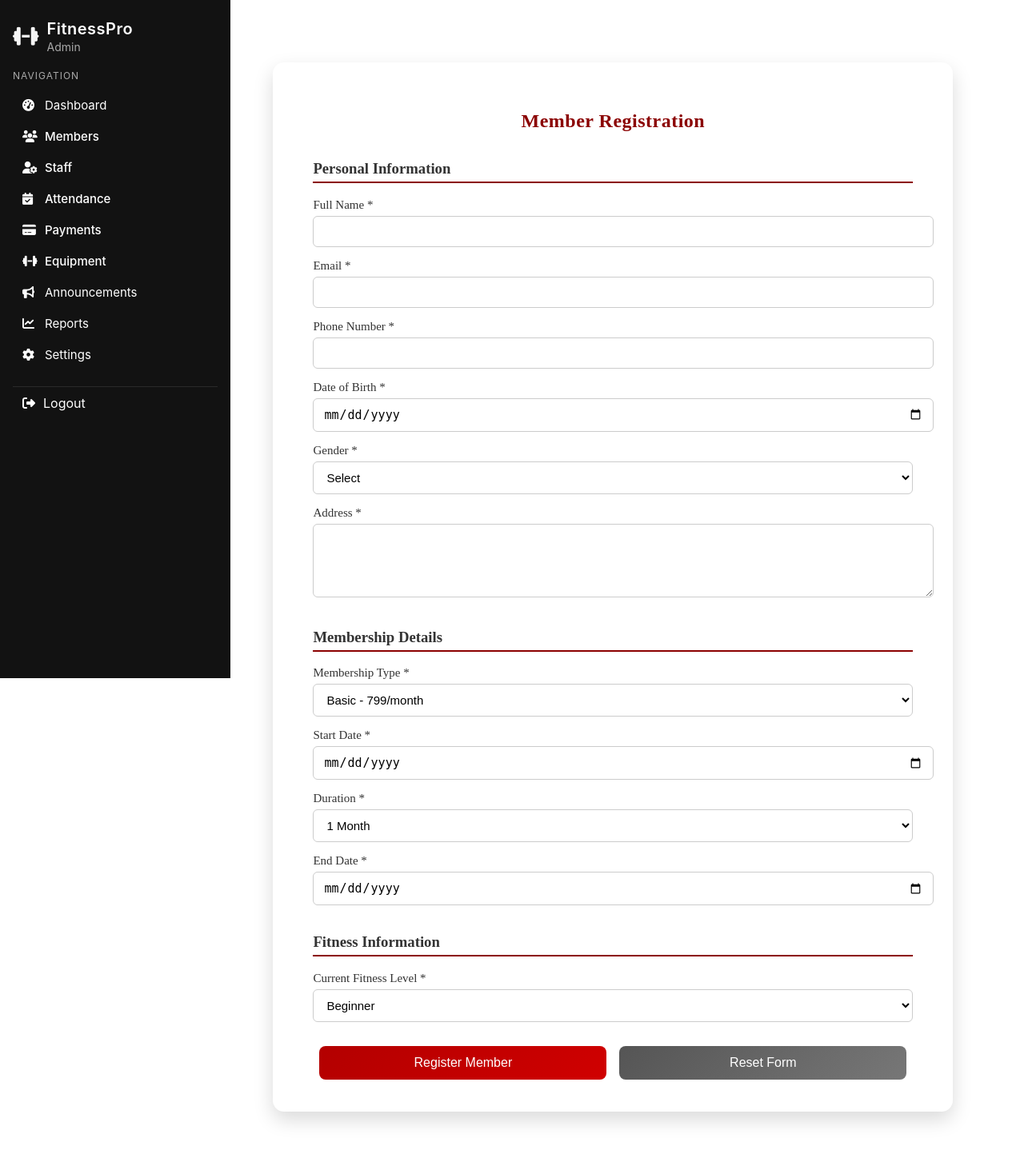
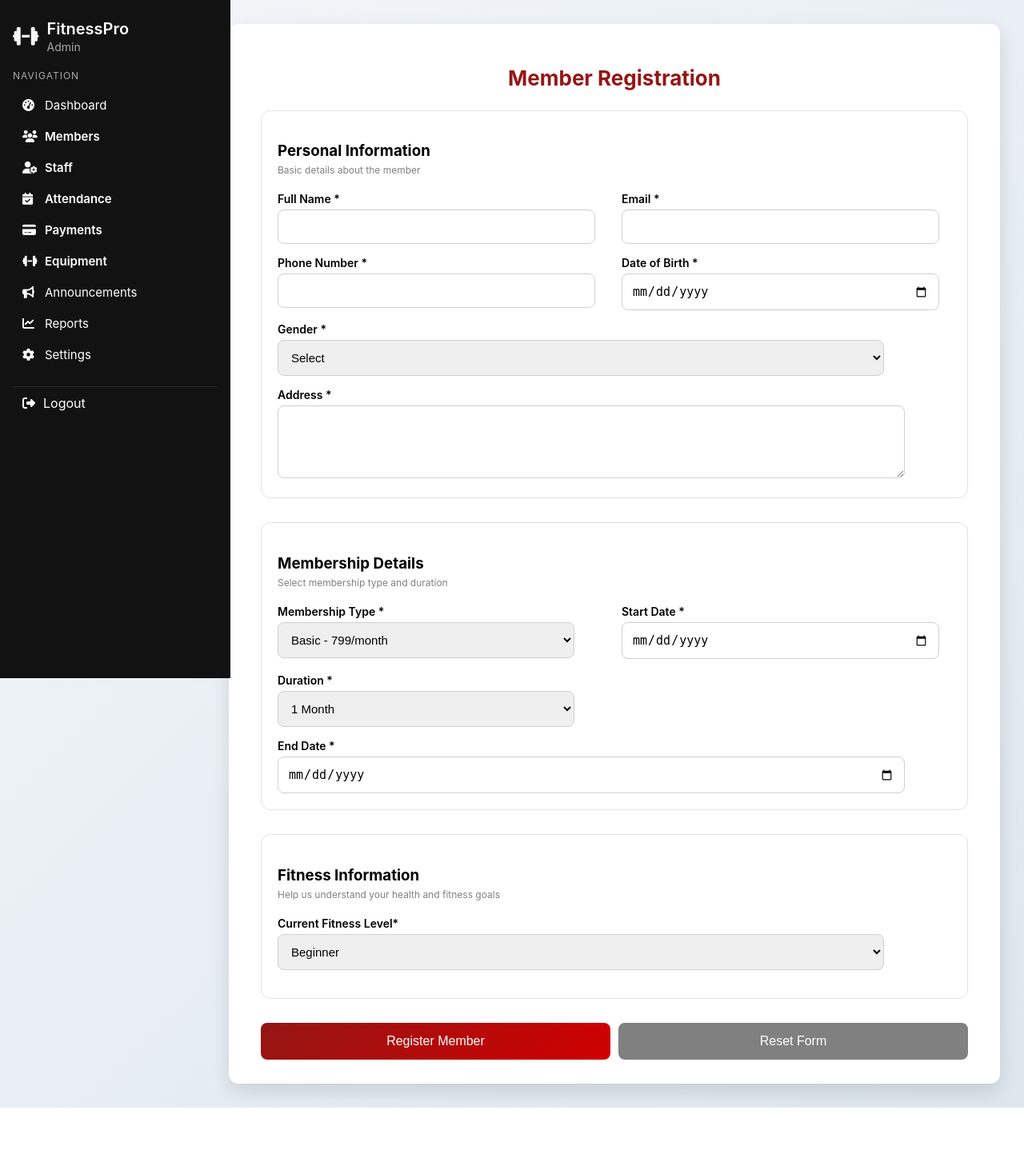
Before and after one commit to Amatullah10/gym-management-system, a PHP site: page /admin/member-entry.php in a window 1280 px wide. Shown: the whole page at 80% size. After the commit the page ends 1385 px from the top, so only its background shows below. Run offline with PHP 8.4, Linux system fonts and the light colour scheme.

Commit message:
member entry form updated stage 3

```diff
--- a/admin/member-entry.css
+++ b/admin/member-entry.css
@@ -1,168 +1,142 @@
-/* ====== Base Styles ====== */
-/* * {
-    box-sizing: border-box;
-    font-family: 'Poppins', sans-serif;
-} */
-
-/* body {
-    margin: 0;
-    padding: 0;
-    background: linear-gradient(135deg, #f3f6f9, #dee7ee);
-    display: flex;
-    justify-content: center;
-    align-items: center;
-    min-height: 100vh;
+:root {
+  --sidebar-bg: #121212;
+  --hover-bg: #1e1e1e;
+  --active-color: #941614;
+  --text-light: #ffffff;
 }
 
-
-/* ====== Form Container ====== */
-/* .container {
-    width: 100%;
-    max-width: 750px;
-    background: #fff;
-    padding: 40px 50px;
-    border-radius: 14px;
-    box-shadow: 0 10px 25px rgba(0, 0, 0, 0.15);
-    transition: all 0.3s ease;
-} */ */
 body {
   margin: 0;
   background: linear-gradient(135deg, #f3f6f9, #dee7ee);
-  display: block; /* remove flex centering */
   min-height: 100vh;
+  font-family: 'Inter', sans-serif;
 }
 
-/* main content area beside sidebar */
+/* main container next to sidebar */
 .main-content {
-  margin-left: 20%;  /*matches sidebar width */
-  padding: 40px;
+  margin-left: 20%;
+  padding: 30px;
   display: flex;
   justify-content: center;
-  align-items: flex-start; }
+}
 
-/* rename or adjust your container */
+/* white card container */
 .form-container {
   width: 100%;
-  max-width: 750px;
+  max-width: 900px;
   background: #fff;
-  padding: 40px 50px;
-  border-radius: 14px;
-  box-shadow: 0 10px 25px rgba(0, 0, 0, 0.15);
-  transition: all 0.3s ease;
-  margin-top: 30px; /* gives breathing room from top */
-}
-.form-container:hover {
-    transform: translateY(-3px);
-    box-shadow: 0 12px 28px rgba(0, 0, 0, 0.2);
+  padding: 30px 40px;
+  border-radius: 12px;
+  box-shadow: 0 10px 25px rgba(0, 0, 0, 0.12);
 }
 
-/* ====== Headings ====== */
+/* top main heading */
 h2 {
   text-align: center;
-    color: #8b0000;
-    font-weight: 600;
-    letter-spacing: 0.5px;
+  color: var(--active-color);
   margin-bottom: 25px;
+  font-size: 26px;
 }
 
-h3 {
-    color: #333;
-    font-weight: 600;
-    margin-top: 35px;
-    border-bottom: 2px solid #8b0000;
-    padding-bottom: 5px;
+/* section title + border */
+.section {
+  border: 1.5px solid #e2e2e2;
+  padding: 20px;
+  border-radius: 12px;
+  margin-bottom: 30px;
+  margin-top:0;
 }
 
-/* ====== Form Inputs ====== */
+.section h3 {
+  margin-bottom: 5px;
+}
+
+.section-subtitle {
+  font-size: 12px;
+  color: gray;
+  margin-bottom: 20px;
+  margin-top: 0;
+}
+
+/* grid 2–3 columns depending on width */
+.row {
+  display: grid;
+  gap: 18px;
+  grid-template-columns: repeat(auto-fit, minmax(280px, 1fr));
+  margin-bottom: 15px;
+}
+
+/* labels and inputs */
 label {
   display: block;
-    margin-top: 15px;
-    font-size: 15px;
-    color: #333;
-    font-weight: 500;
+  font-size: 14px;
+  font-weight: 600;
+  margin-bottom: 5px;
 }
 
-input[type="text"],
-input[type="email"],
-input[type="date"],
+input,
 select,
 textarea {
-    width: 100%;
-    padding: 10px 12px;
-    margin-top: 5px;
-    border: 1.5px solid #ccc;
-    border-radius: 6px;
+  width: 90%;
+  padding: 12px;
+  border-radius: 8px;
+  border: 1px solid #cfcfcf;
   font-size: 15px;
-    background-color: #fff;
-    transition: border-color 0.3s ease, box-shadow 0.3s ease;
 }
 
 input:focus,
 select:focus,
 textarea:focus {
-    border-color: #8b0000;
-    box-shadow: 0 0 6px rgba(139, 0, 0, 0.25);
+
+  border: 2px solid var(--active-color);
   outline: none;
+  border-radius: 8px;
 }
 
+/* textarea */
 textarea {
   resize: vertical;
-    min-height: 70px;
+  min-height: 65px;
 }
 
-/* ====== Row (For Grouped Fields) ====== */
-.row {
-    display: flex;
-    gap: 15px;
-    margin-top: 15px;
+/* dropdown hover effect */
+select option {
+  padding: 12px;
 }
 
-.row div {
-    flex: 1;
+select option:hover,
+select option:checked {
+  background-color: var(--active-color);
+  color: #fff;
+    border-radius: 8px;
 }
 
-/* ====== Buttons ====== */
+/* buttons */
 .btn-group {
   display: flex;
   justify-content: space-between;
-    margin-top: 30px;
+  gap: 10px;
 }
 
 button {
   flex: 1;
-    margin: 0 8px;
-    padding: 12px 18px;
-    font-size: 16px;
-    font-weight: 500;
+  padding: 14px;
   border: none;
   border-radius: 8px;
+  color: white;
+  font-size: 16px;
   cursor: pointer;
-    transition: all 0.3s ease;
-    color: #fff;
+  transition: 0.3s;
 }
 
 button[type="submit"] {
-    background: linear-gradient(135deg, #b30000, #d00000);
+  background: linear-gradient(135deg, var(--active-color), #d00000);
 }
 
 button.reset {
-    background: linear-gradient(135deg, #555, #777);
+  background: #808080;
 }
 
 button:hover {
   transform: scale(1.03);
-    opacity: 0.9;
 }
-
-/* ====== Responsive Design ====== */
-@media (max-width: 768px) {
-    .container {
-        padding: 30px 25px;
-    }
-    h2 {
-        font-size: 22px;
-    }
-    button {
-        font-size: 14px;
-    }
-}
--- a/admin/member-entry.php
+++ b/admin/member-entry.php
@@ -1,12 +1,6 @@
 <?php
-
 session_start();
-// if (!isset($_SESSION['email']) || $_SESSION['role'] != 'admin') {
-//     header("Location: ../index.php");
-//     exit();      //this prevents directly opening of the dashboard
-// }
-$page = 'member-entry'; // current page indicator
-
+$page = 'member-entry';
 ?>
 
 <!DOCTYPE html>
@@ -19,31 +13,49 @@ $page = 'member-entry'; // current page indicator
 <link rel="stylesheet" href="member-entry.css">
 <link rel="stylesheet" href="https://cdnjs.cloudflare.com/ajax/libs/font-awesome/6.5.0/css/all.min.css">
 
-
-      <!-- sidebar design -->
-
 </head>
 <body>
+
 <?php include 'sidebar.php'; ?>
+
 <div class="main-content">
 <div class="form-container">
+
     <h2>Member Registration</h2>
+
     <form method="POST">
 
+        <!-- ========== PERSONAL INFORMATION ========== -->
+        <div class="section">
             <h3>Personal Information</h3>
+            <p class="section-subtitle">Basic details about the member</p>
 
+            <div class="row">
+                <div>
                     <label>Full Name *</label>
                     <input type="text" name="full_name" required>
+                </div>
 
+                <div>
                     <label>Email *</label>
                     <input type="email" name="email" required>
+                </div>
+            </div>
 
+            <div class="row">
+                <div>
                     <label>Phone Number *</label>
                     <input type="text" name="phone" required>
+                </div>
 
+                <div>
                     <label>Date of Birth *</label>
                     <input type="date" name="dob" required>
+                </div>
+            </div>
 
+            <div class="row">
+                <div>
                     <label>Gender *</label>
                     <select name="gender" required>
                         <option value="">Select</option>
@@ -51,22 +63,35 @@ $page = 'member-entry'; // current page indicator
                         <option>Female</option>
                         <option>Other</option>
                     </select>
+                </div>
+            </div>
 
             <label>Address *</label>
             <textarea name="address" required></textarea>
+        </div>
 
+
+        <!-- ========== MEMBERSHIP DETAILS ========== -->
+        <div class="section">
             <h3>Membership Details</h3>
+            <p class="section-subtitle">Select membership type and duration</p>
 
+            <div class="row">
+                <div>
                     <label>Membership Type *</label>
                     <select name="membership_type" required>
                         <option>Basic - 799/month</option>
                         <option>Standard - 999/month</option>
                         <option>Premium - 1299/month</option>
                     </select>
+                </div>
 
+                <div>
                     <label>Start Date *</label>
                     <input type="date" name="start_date" required>
+                </div>
 
+                <div>
                     <label>Duration *</label>
                     <select name="duration" required>
                         <option>1 Month</option>
@@ -74,23 +99,37 @@ $page = 'member-entry'; // current page indicator
                         <option>6 Months</option>
                         <option>12 Months</option>
                     </select>
+                </div>
+            </div>
 
             <label>End Date *</label>
             <input type="date" name="end_date" required>
+        </div>
 
+
+        <!-- ========== FITNESS INFO ========== -->
+        <div class="section">
             <h3>Fitness Information</h3>
 
-        <label>Current Fitness Level *</label>
+            <div class="row">
+                <div>
+                    <p class="section-subtitle"> Help us understand your health and fitness goals</p>
+
+                    <label >Current Fitness Level*</label>
                     <select name="fitness_level" required>
                         <option>Beginner</option>
                         <option>Medium</option>
                         <option>Advanced</option>
                     </select>
+                </div>
+            </div>
+        </div>
 
         <div class="btn-group">
             <button type="submit">Register Member</button>
             <button type="reset" class="reset">Reset Form</button>
         </div>
+
     </form>
 </div>
 </div>
```
Lines whose indentation alone changed are shown as unchanged.
